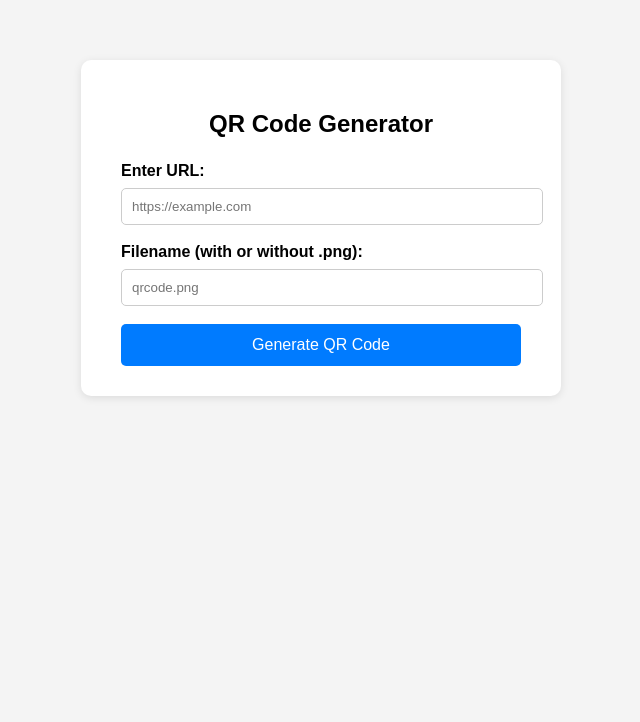
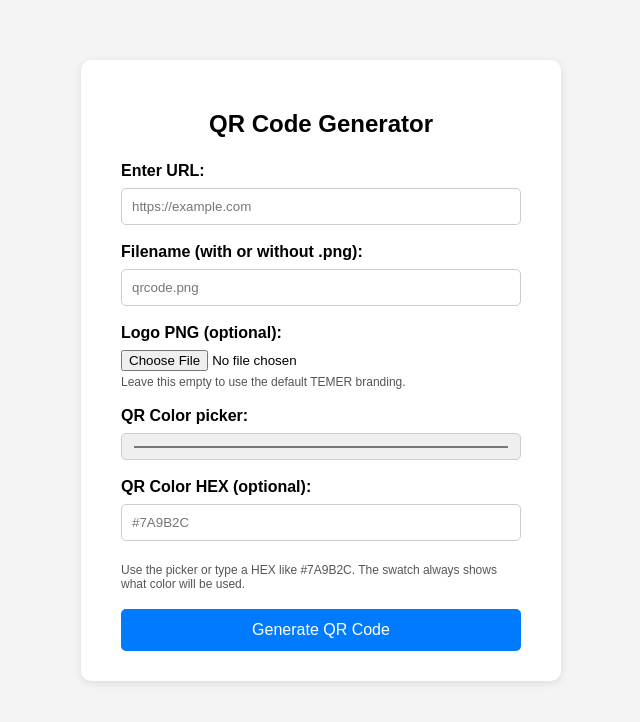
Before and after one commit to poricf/qrcode, a Flask app: page / in a window 1280 px wide. Shown: the top 722 px of the page, without its empty margins (319-959 px from the left). Run offline with Flask 3, Linux system fonts and the light colour scheme.

Commit message:
added color choice and logo qrcode

```diff
--- a/webapp/server.py
+++ b/webapp/server.py
@@ -1,10 +1,64 @@
 from flask import Flask, render_template, request, send_file
 import io
+import math
 import qrcode
+from PIL import Image, ImageDraw, ImageFont, ImageOps
 
 app = Flask(__name__)
 
-def generate_qr(link: str):
+
+def _create_default_temer_logo(size):
+    # Circular TEMER badge using brand c`olors
+    # primary:  #7A9B2C  -> (122, 155, 44)
+    # secondary: #B09048 -> (176, 144, 72)
+    logo = Image.new("RGBA", (size, size), (0, 0, 0, 0))
+    draw = ImageDraw.Draw(logo)
+
+    # Outer circle - secondary gold
+    draw.ellipse((0, 0, size - 1, size - 1), fill=(176, 144, 72, 255))
+
+    # Slight inner shading for a subtle depth effect (lighter gold)
+    inset = int(size * 0.10)
+    draw.ellipse(
+        (inset, inset, size - 1 - inset, size - 1 - inset),
+        fill=(196, 164, 92, 255),
+    )
+
+    # Center "T" text
+    text = "T"
+    font = None
+    # Try a bolder system font first, fall back to default
+    for font_name in ("DejaVuSans-Bold.ttf", "Arial.ttf"):
+        try:
+            font = ImageFont.truetype(font_name, int(size * 0.55))
+            break
+        except Exception:
+            font = None
+    if font is None:
+        font = ImageFont.load_default()
+
+    text_bbox = draw.textbbox((0, 0), text, font=font)
+    text_width = text_bbox[2] - text_bbox[0]
+    text_height = text_bbox[3] - text_bbox[1]
+    text_x = (size - text_width) // 2
+    text_y = (size - text_height) // 2
+    # Text in primary green for TEMER look
+    draw.text((text_x, text_y), text, fill=(122, 155, 44, 255), font=font)
+
+    return logo
+
+
+def _hex_to_rgb(hex_color: str):
+    hex_color = hex_color.strip().lstrip("#")
+    if len(hex_color) != 6:
+        raise ValueError("Invalid hex color")
+    r = int(hex_color[0:2], 16)
+    g = int(hex_color[2:4], 16)
+    b = int(hex_color[4:6], 16)
+    return r, g, b
+
+
+def generate_qr(link: str, logo_image: Image.Image | None = None, primary_hex: str | None = None):
     qr = qrcode.QRCode(
         version=1,
         error_correction=qrcode.constants.ERROR_CORRECT_H,
@@ -13,7 +67,51 @@ def generate_qr(link: str):
     )
     qr.add_data(link)
     qr.make(fit=True)
-    img = qr.make_image(fill_color="black", back_color="transparent")
+
+    # Solid color modules on white background
+    # If no valid color is provided, fall back to normal black QR
+    if primary_hex:
+        try:
+            r, g, b = _hex_to_rgb(primary_hex)
+            fill = (r, g, b)
+        except Exception:
+            fill = "black"
+    else:
+        fill = "black"
+
+    img = qr.make_image(fill_color=fill, back_color="white").convert("RGBA")
+
+    # If no logo was uploaded, return a plain QR (no center image)
+    if logo_image is None:
+        return img
+
+    # Otherwise, overlay the uploaded logo in the center.
+    # Keep it fairly small so the QR remains easy to scan.
+    max_logo_size = int(min(img.size) * 0.18)
+    logo_image = logo_image.convert("RGBA")
+    # Contain the logo inside a square so tall logos don't cover too much
+    inner_logo = ImageOps.contain(logo_image, (max_logo_size, max_logo_size), Image.LANCZOS)
+
+    # Add a white rounded background behind the logo to keep the QR readable
+    padding = int(max_logo_size * 0.12)
+    bg_w = inner_logo.size[0] + padding * 2
+    bg_h = inner_logo.size[1] + padding * 2
+    logo_bg = Image.new("RGBA", (bg_w, bg_h), (0, 0, 0, 0))
+    draw_bg = ImageDraw.Draw(logo_bg)
+    radius = int(min(bg_w, bg_h) * 0.3)
+    draw_bg.rounded_rectangle(
+        (0, 0, bg_w, bg_h),
+        radius=radius,
+        fill=(255, 255, 255, 255),
+    )
+    logo_bg.paste(inner_logo, (padding, padding), inner_logo)
+
+    # Center the logo panel on the QR code
+    pos = (
+        (img.size[0] - logo_bg.size[0]) // 2,
+        (img.size[1] - logo_bg.size[1]) // 2,
+    )
+    img.paste(logo_bg, pos, logo_bg)
     return img
 
 @app.route('/', methods=['GET', 'POST'])
@@ -21,7 +119,18 @@ def index():
     if request.method == 'POST':
         url = request.form['url']
         filename = request.form['filename']
-        img = generate_qr(url)
+        # Optional custom HEX color; if empty, use plain black QR
+        primary_hex = request.form.get('primary_hex') or None
+        logo_image = None
+        logo_file = request.files.get('logo')
+        if logo_file and logo_file.filename:
+            try:
+                logo_bytes = logo_file.read()
+                logo_image = Image.open(io.BytesIO(logo_bytes))
+            except Exception:
+                logo_image = None
+
+        img = generate_qr(url, logo_image, primary_hex)
         img_io = io.BytesIO()
         img.save(img_io, 'PNG')
         img_io.seek(0)
--- a/webapp/templates/index.html
+++ b/webapp/templates/index.html
@@ -9,7 +9,7 @@
         .container { max-width: 400px; margin: 60px auto; background: #fff; padding: 30px 40px; border-radius: 10px; box-shadow: 0 2px 8px rgba(0,0,0,0.1); }
         h2 { text-align: center; margin-bottom: 24px; }
         label { display: block; margin-bottom: 8px; font-weight: bold; }
-        input[type="text"] { width: 100%; padding: 10px; margin-bottom: 18px; border: 1px solid #ccc; border-radius: 5px; }
+        input[type="text"], input[type="color"] { width: 100%; padding: 10px; margin-bottom: 18px; border: 1px solid #ccc; border-radius: 5px; box-sizing: border-box; }
         button { width: 100%; padding: 12px; background: #007bff; color: #fff; border: none; border-radius: 5px; font-size: 16px; cursor: pointer; }
         button:hover { background: #0056b3; }
     </style>
@@ -17,14 +17,71 @@
 <body>
     <div class="container">
         <h2>QR Code Generator</h2>
-        <form method="POST" action="https://qrcode-6sj2.onrender.com/">
+        <form method="POST" action="/" enctype="multipart/form-data">
             <label for="url">Enter URL:</label>
             <input type="text" id="url" name="url" required placeholder="https://example.com">
+
             <label for="filename">Filename (with or without .png):</label>
             <input type="text" id="filename" name="filename" required placeholder="qrcode.png">
+
+            <label for="logo">Logo PNG (optional):</label>
+            <input type="file" id="logo" name="logo" accept="image/png">
+            <p style="font-size: 12px; color: #555; margin-top: 4px; margin-bottom: 18px;">
+                Leave this empty to use the default TEMER branding.
+            </p>
+
+            <label for="primary_color_picker">QR Color picker:</label>
+            <input type="color" id="primary_color_picker" value="#7A9B2C">
+
+            <label for="primary_hex">QR Color HEX (optional):</label>
+            <input type="text" id="primary_hex" name="primary_hex" placeholder="#7A9B2C" value="">
+            <p style="font-size: 12px; color: #555; margin-top: 4px; margin-bottom: 18px;">
+                Use the picker or type a HEX like #7A9B2C. The swatch always shows what color will be used.
+            </p>
+
             <button type="submit">Generate QR Code</button>
         </form>
 
     </div>
+    <script>
+        (function () {
+            const picker = document.getElementById('primary_color_picker');
+            const hexInput = document.getElementById('primary_hex');
+
+            function normalizeHex(value) {
+                if (!value) return '';
+                let v = value.trim();
+                if (!v) return '';
+                if (v[0] !== '#') v = '#' + v;
+                if (/^#([0-9a-fA-F]{6})$/.test(v)) {
+                    return v.toUpperCase();
+                }
+                return null;
+            }
+
+            // When user moves the picker, update the hex box
+            picker.addEventListener('input', function () {
+                hexInput.value = picker.value.toUpperCase();
+                hexInput.style.borderColor = '#ccc';
+            });
+
+            // When user types hex, update picker and border color
+            hexInput.addEventListener('input', function () {
+                const normalized = normalizeHex(hexInput.value);
+                if (normalized) {
+                    hexInput.style.borderColor = '#ccc';
+                    picker.value = normalized;
+                } else {
+                    hexInput.style.borderColor = 'red';
+                }
+            });
+
+            // If a valid hex was pre-filled, sync picker once
+            const initial = normalizeHex(hexInput.value);
+            if (initial) {
+                picker.value = initial;
+            }
+        })();
+    </script>
 </body>
 </html>
```
Also changed, not shown: webapp/Properties-logo.png (added). Lines whose indentation alone changed are shown as unchanged.
